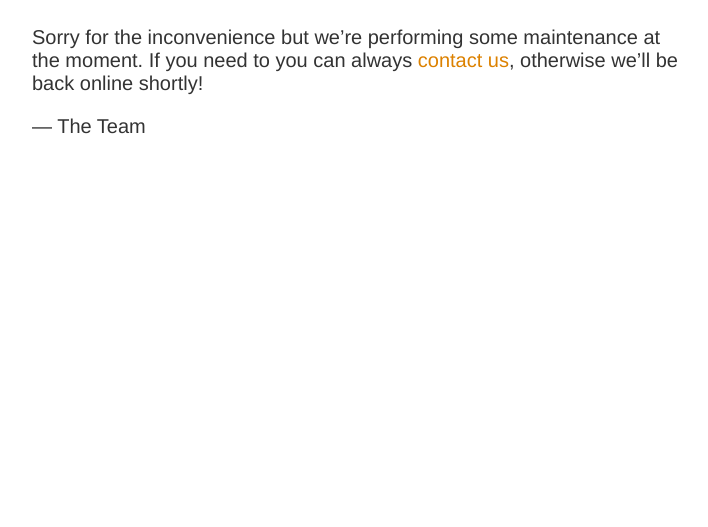
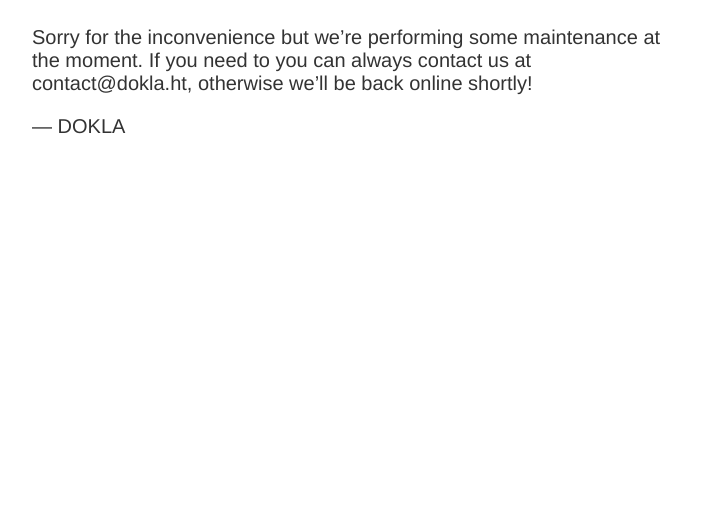
Before and after one commit to dokla/landingpage, a plain HTML site: page index.html in a window 1280 px wide. Shown: the part 273-800 px from the top of the page, without its empty margins (283-991 px from the left). Drawn offline with Linux system fonts and the light colour scheme.

Commit message:
Update index.html

```diff
--- a/index.html
+++ b/index.html
@@ -1,5 +1,6 @@
 <!doctype html>
 <title>Site Maintenance</title>
+<meta name="facebook-domain-verification" content="53fim3smhqtezcod2t08a193lm393w" />
 <style>
   body { text-align: center; padding: 150px; }
   h1 { font-size: 50px; }
@@ -12,7 +13,7 @@
 <article>
     <h1>We&rsquo;ll be back soon!</h1>
     <div>
-        <p>Sorry for the inconvenience but we&rsquo;re performing some maintenance at the moment. If you need to you can always <a href="mailto:#">contact us</a>, otherwise we&rsquo;ll be back online shortly!</p>
-        <p>&mdash; The Team</p>
+        <p>Sorry for the inconvenience but we&rsquo;re performing some maintenance at the moment. If you need to you can always contact us at contact@dokla.ht, otherwise we&rsquo;ll be back online shortly!</p>
+        <p>&mdash; DOKLA</p>
     </div>
 </article>
```
